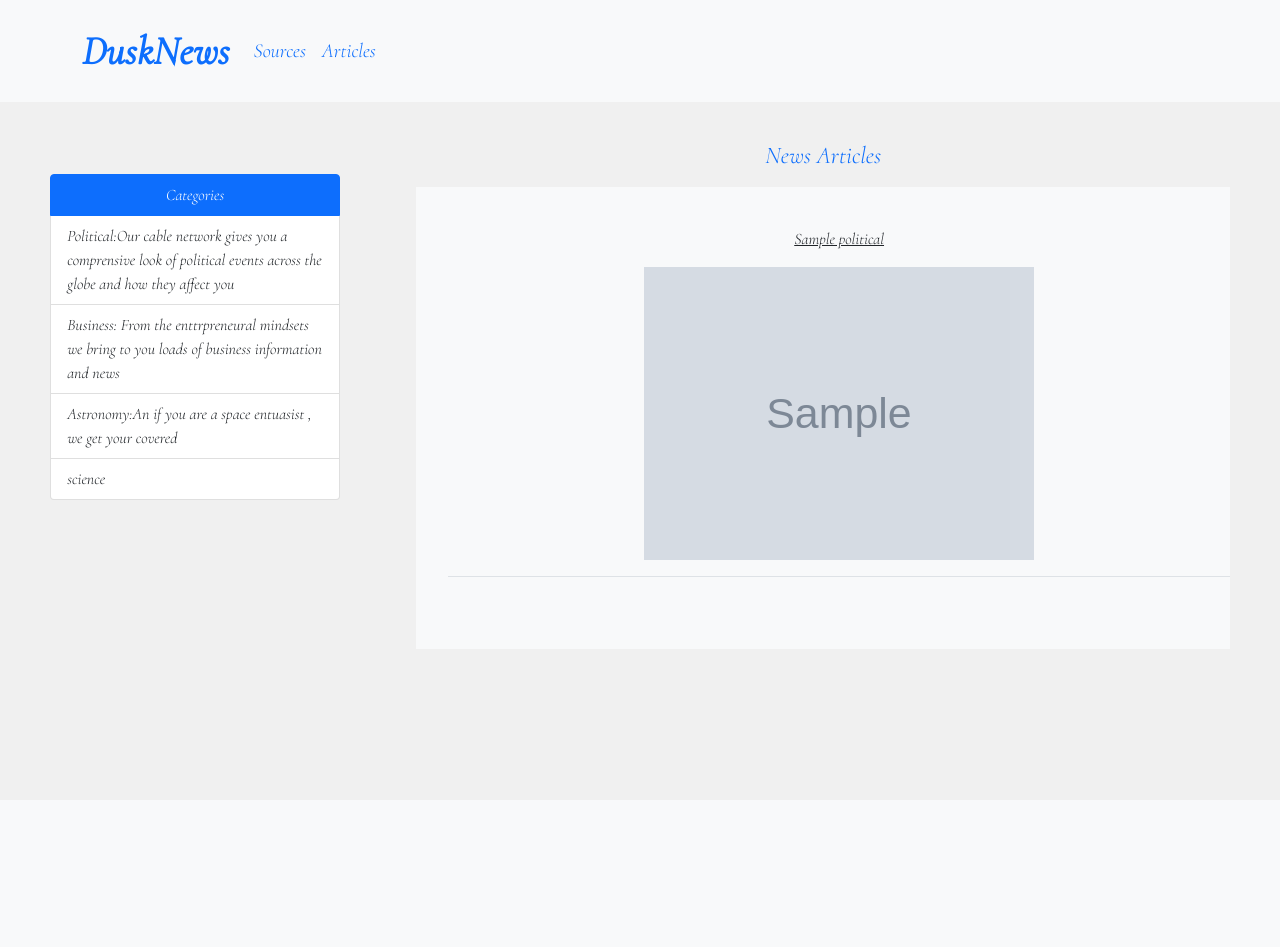
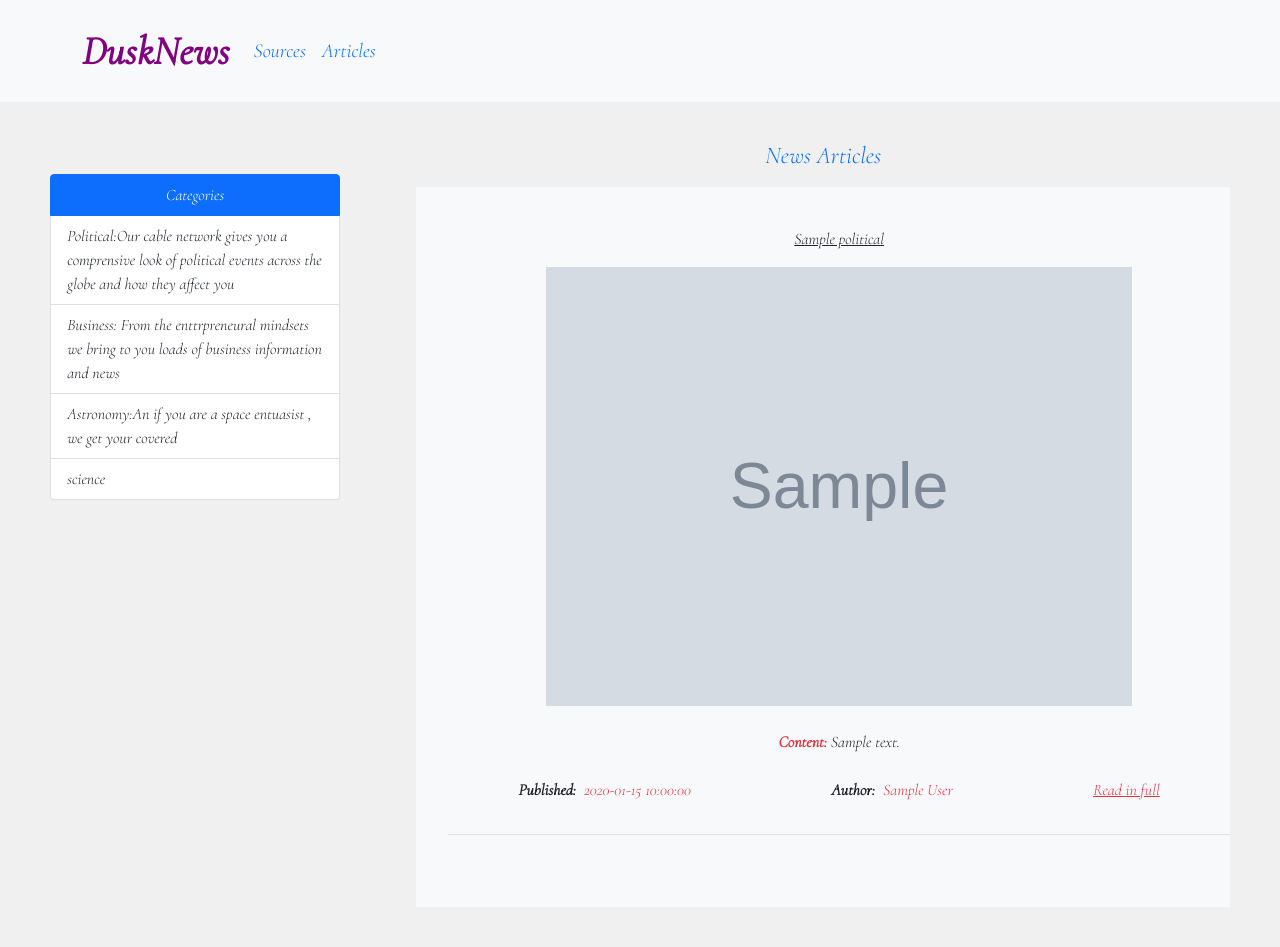
Before and after one commit to Michael-Ogaye/Dusknews, a Flask app: template app/templates/articles.html in a window 1280 px wide. Before the commit the page ends 577 px from the top, so only its background shows below. Run offline with Flask 2, Linux system fonts and the light colour scheme; the template is opened without the code that fills it: most values are stand-ins (such as "Sample title", 1, 10 or a date in 2020); grey boxes marked "Sample" are stand-in pictures; some web fonts are replaced.

```diff
--- a/app/request.py
+++ b/app/request.py
@@ -10,7 +10,7 @@ api_key='0264a9c2fe044a6497d9450ca0f12cc2'
 # Getting the movie base url
 # suorl = None
 suorl='https://newsapi.org/v2/top-headlines/sources?apiKey={}&pageSize=10'
-auorl='https://newsapi.org/v2/top-headlines?category=business&apiKey={}'
+auorl='https://newsapi.org/v2/top-headlines?country=us&category=business&language=en&apiKey={}'
 
 def configure_request(app):
 
--- a/app/templates/articles.html
+++ b/app/templates/articles.html
@@ -7,11 +7,14 @@
 
 <style>
   .maga{
-      width: 50%;
+      width: 75%;
   }
 
   .un {
       text-decoration: underline;
+  }
+  a{
+      color: purple;
   }
 
 </style>
@@ -22,6 +25,15 @@
     <li class="list-unstyled mb-5 border-bottom mx-auto py-3">
         <p class="un"><span>{{a.title}}</span></p>
         <img class="maga"  src="{{a.urlimage}}" alt="pict">
+        <div class="con mt-4">
+        <p class="px-5"><strong class="text-danger">Content:</strong> <span>{{a.content}}</span></p>
+        </div>
+        <div class="d-flex justify-content-around mt-4">
+            <p><strong class=" me-2">Published:</strong><span class="text-danger">{{a.publishedAt}}</span></p>
+            <p><strong>Author:</strong><span class="text-danger ms-2">{{a.author}}</span></p>
+            <div><a class="text-danger" target="blank" href="{{a.url}}">Read in full</a></div>
+
+        </div>
     </li>
 
     {%endfor%}
```
